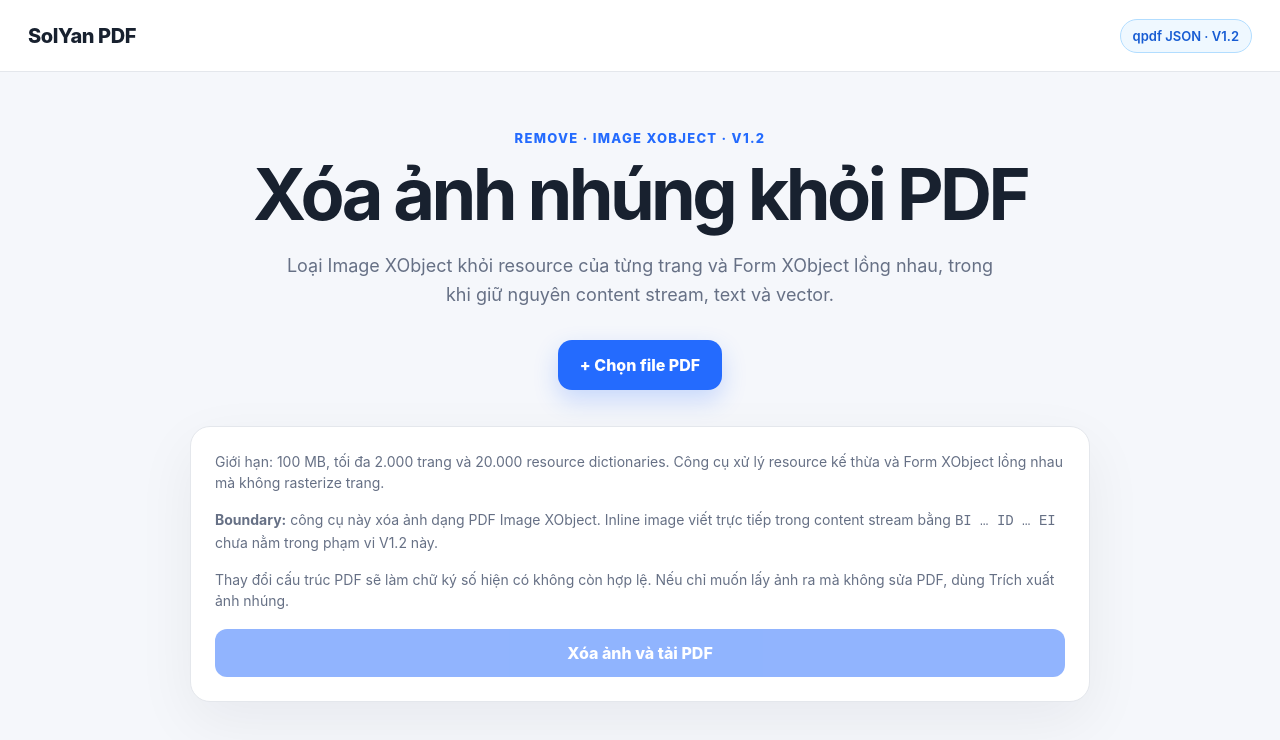
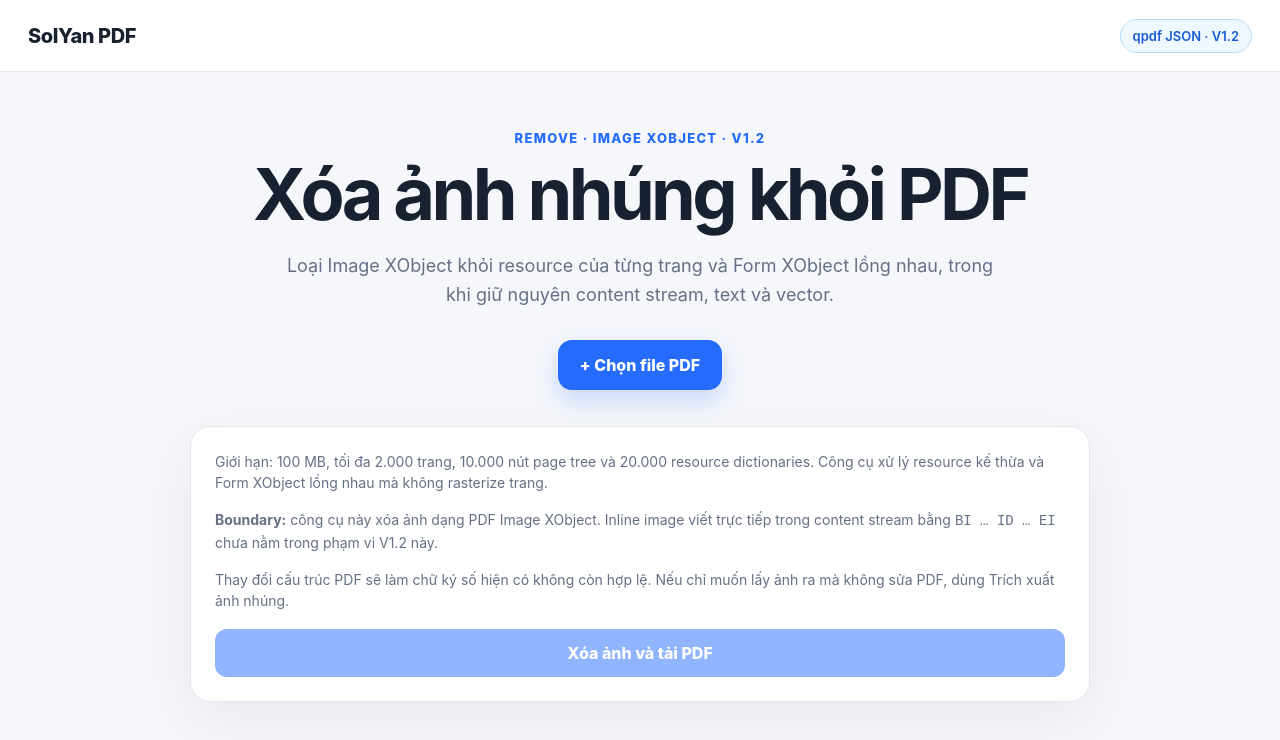
Before and after one commit to solyan842/SolYan-PDF, a Next.js app in the folder frontend/: page /remove-images in a window 1280 px wide. Shown: the top 740 px of the page. Built offline with nearby package versions, Linux system fonts and the light colour scheme; no server answers.

Commit message:
docs: expose remove-images traversal bounds

```diff
--- a/frontend/app/remove-images/page.tsx
+++ b/frontend/app/remove-images/page.tsx
@@ -71,7 +71,7 @@ export default function RemoveImagesPage() {
 
     <section className="workspace form-workspace">
       {file && <p className="selected-file">Đã chọn: <strong>{file.name}</strong></p>}
-      <p className="hint">Giới hạn: 100 MB, tối đa 2.000 trang và 20.000 resource dictionaries. Công cụ xử lý resource kế thừa và Form XObject lồng nhau mà không rasterize trang.</p>
+      <p className="hint">Giới hạn: 100 MB, tối đa 2.000 trang, 10.000 nút page tree và 20.000 resource dictionaries. Công cụ xử lý resource kế thừa và Form XObject lồng nhau mà không rasterize trang.</p>
       <p className="hint"><strong>Boundary:</strong> công cụ này xóa ảnh dạng PDF Image XObject. Inline image viết trực tiếp trong content stream bằng <code>BI … ID … EI</code> chưa nằm trong phạm vi V1.2 này.</p>
       <p className="hint">Thay đổi cấu trúc PDF sẽ làm chữ ký số hiện có không còn hợp lệ. Nếu chỉ muốn lấy ảnh ra mà không sửa PDF, dùng <a href="/extract-images">Trích xuất ảnh nhúng</a>.</p>
       {result && <div className="success">{result}</div>}
```
